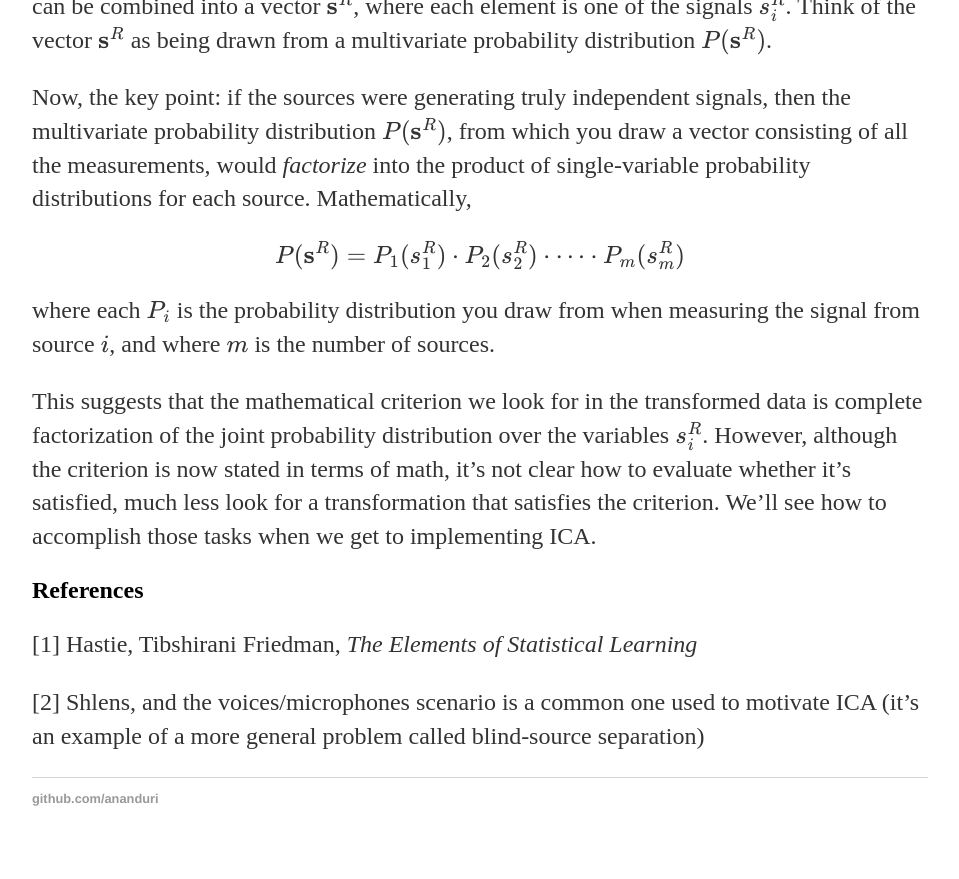
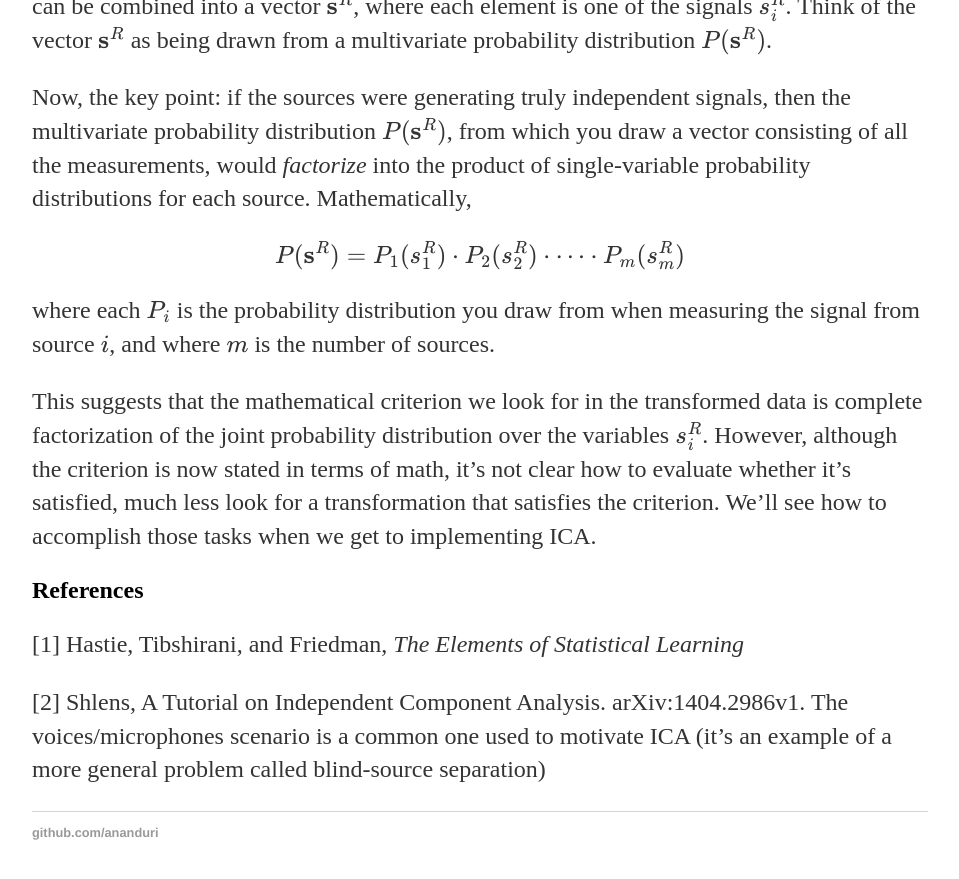
Before and after one commit to ananduri/ananduri.github.io, a Jekyll site: the page built from _posts/2017-10-31-Independent-Component-Analysis.md, in a window 1280 px wide and 900 px high, scrolled down 4571 px. Shown: the top 879 px of the window, without its empty margins (160-1119 px from the left). Built offline with Jekyll 4.4.1, drawn with Linux system fonts in a browser that asks for light colours; our own code applies the rules of GitHub Pages for plain Markdown files; formulas are drawn with MathJax 3.

Commit message:
Updated ICA post

```diff
--- a/_posts/2017-10-31-Independent-Component-Analysis.md
+++ b/_posts/2017-10-31-Independent-Component-Analysis.md
@@ -69,6 +69,6 @@ This suggests that the mathematical criterion we look for in the transformed dat
 
 ## References
 
-[1] Hastie, Tibshirani Friedman, _The Elements of Statistical Learning_
+[1] Hastie, Tibshirani, and Friedman, _The Elements of Statistical Learning_
 
-[2] Shlens, and the voices/microphones scenario is a common one used to motivate ICA (it's an example of a more general problem called blind-source separation)
+[2] Shlens, A Tutorial on Independent Component Analysis. arXiv:1404.2986v1. The voices/microphones scenario is a common one used to motivate ICA (it's an example of a more general problem called blind-source separation)
```
